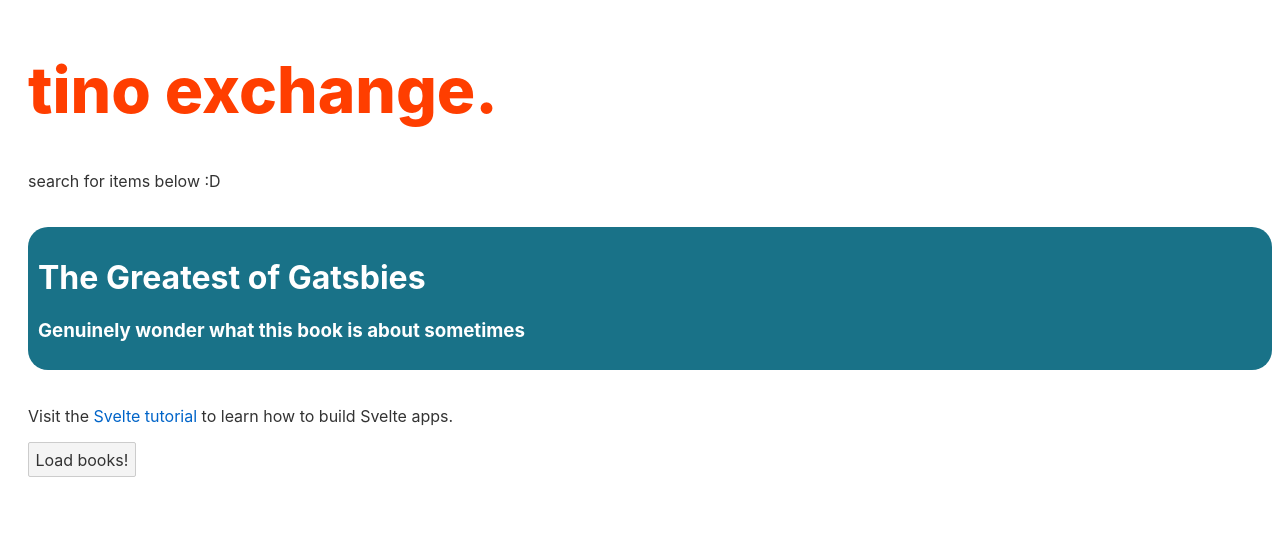
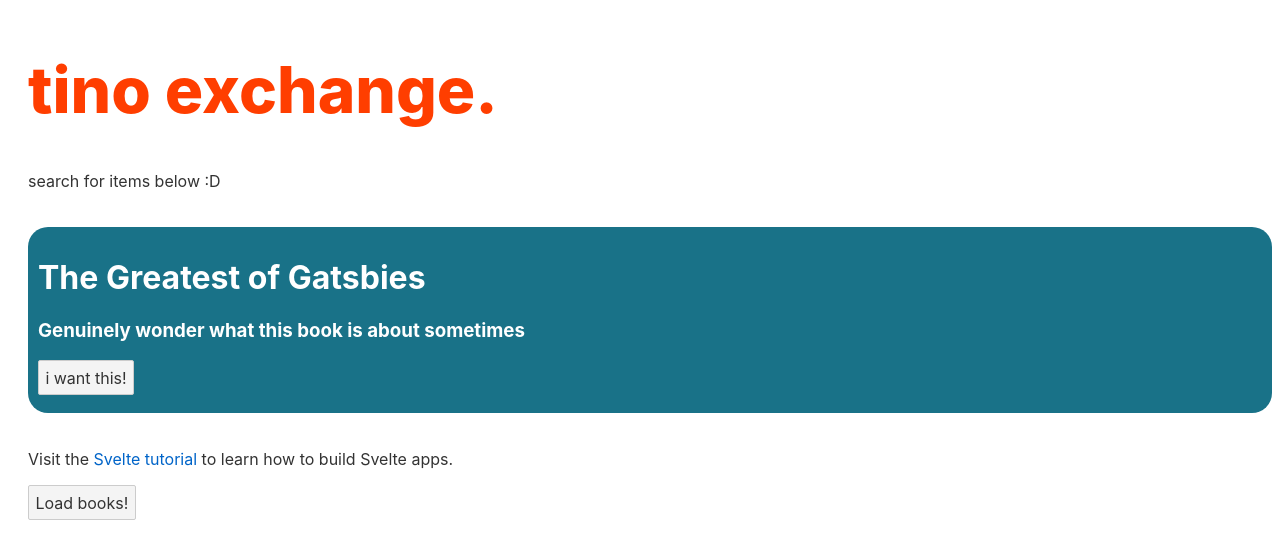
Before and after one commit to sourcherryscones/tino_market, a Svelte app in the folder client/: page / in a window 1280 px wide. Shown: the top 558 px of the page. Built offline with nearby package versions, Linux system fonts and the light colour scheme.

Commit message:
claim item

```diff
--- a/client/src/App.svelte
+++ b/client/src/App.svelte
@@ -1,5 +1,6 @@
 <script>
 	let dflt = [{'id': 4, 'title': 'The Greatest of Gatsbies', 'description': 'Genuinely wonder what this book is about sometimes'}];
+	let showButton = true;
 	import Feed from './Feed.svelte'
 
 	function getBooks(){
@@ -10,6 +11,7 @@
 			dflt=data;
 		}
 		));
+		showButton = false;
 	}
 
 </script>
@@ -19,8 +21,10 @@
 	<p>search for items below :D</p>
 	<Feed postdict={dflt}></Feed>
 	<p>Visit the <a href="https://svelte.dev/tutorial">Svelte tutorial</a> to learn how to build Svelte apps.</p>
-	<button on:click={getBooks}>Load books!</button>
-</main>
+	{#if showButton==true}
+		<button on:click={getBooks}>Load books!</button>
+	{/if}
+	</main>
 
 <style>
 	main{
--- a/client/src/Feed.svelte
+++ b/client/src/Feed.svelte
@@ -1,6 +1,20 @@
 <script>
     export let postdict = [];
     //[{'id': 8, 'title': 'The Great Gatsby', 'description': 'Stolen from an ALH classroom', 'condition': 'TRAUMATIZED'}]
+
+    function claimItem(bk){
+        console.log('the id of this item is ' + bk['id']);
+        const resp = fetch('./claim/' + bk['id'], {
+            method: 'PUT',
+            body: JSON.stringify(bk),
+            headers: {
+                'Content-Type': 'application/json'
+            }
+        }).then(resp => {
+            bk['is_claimed'] = true;
+            postdict=postdict;
+        });
+    }
 </script>
 
 
@@ -10,6 +24,7 @@
     <div id = "card">
         <h1>{book['title']}</h1>
         <h3>{book['description']}</h3>
+        <button disabled = {book['is_claimed']} on:click={claimItem(book)}>i want this!</button>
     </div>
     {/each}
     </div>
```
Also changed, not shown: 1 other file (tests, documents, lock files or other folders).
